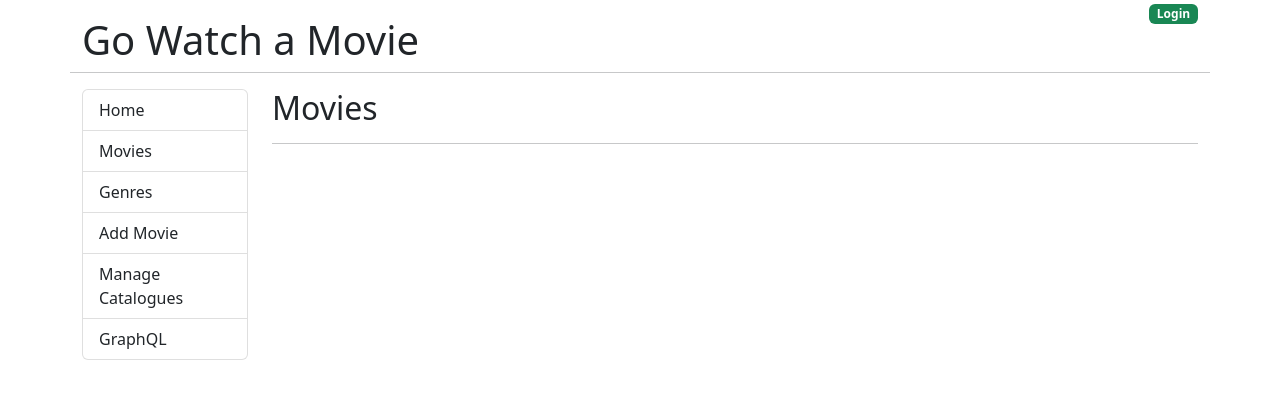
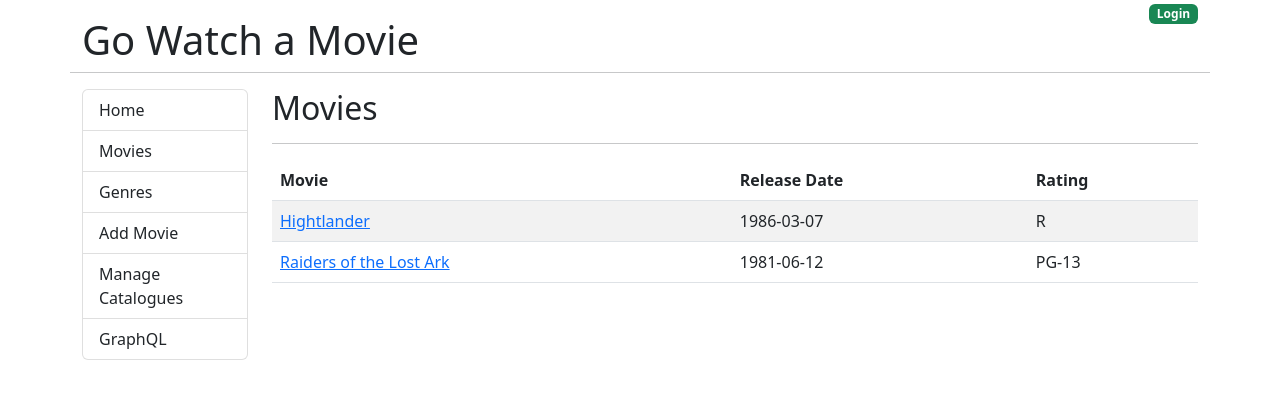
Before and after one commit to umedanaoyuki/full-stack-app-react, a React (Create React App) app: page /movies in a window 1280 px wide. Shown: the top 398 px of the page. Built offline with nearby package versions, Linux system fonts and the light colour scheme.

Commit message:
mock APIを用意して画面をマークアップ

```diff
--- a/src/components/Movies.js
+++ b/src/components/Movies.js
@@ -1,8 +1,56 @@
+import { useEffect, useState } from "react";
+import { Link } from "react-router-dom";
+
 const Movies = () => {
+  const [movies, setMovies] = useState([]);
+
+  useEffect(() => {
+    let moviesList = [
+      {
+        id: 1,
+        title: "Hightlander",
+        release_date: "1986-03-07",
+        runtime: 116,
+        mpaa_rating: "R",
+        description: "Some long description",
+      },
+      {
+        id: 2,
+        title: "Raiders of the Lost Ark",
+        release_date: "1981-06-12",
+        runtime: 115,
+        mpaa_rating: "PG-13",
+        description: "Some long description",
+      },
+    ];
+
+    setMovies(moviesList);
+  }, []);
+
   return (
     <div>
       <h2>Movies</h2>
       <hr />
+      <table className="table table-striped table-hover">
+        <thead>
+          <tr>
+            <th>Movie</th>
+            <th>Release Date</th>
+            <th>Rating</th>
+          </tr>
+        </thead>
+        <tbody>
+          {movies.map((m) => (
+            <tr key={m.id}>
+              <td>
+                <Link to={`/movies/${m.id}`}>{m.title}</Link>
+              </td>
+              <td>{m.release_date}</td>
+              <td>{m.mpaa_rating}</td>
+            </tr>
+          ))}
+        </tbody>
+      </table>
     </div>
   );
 };
```
